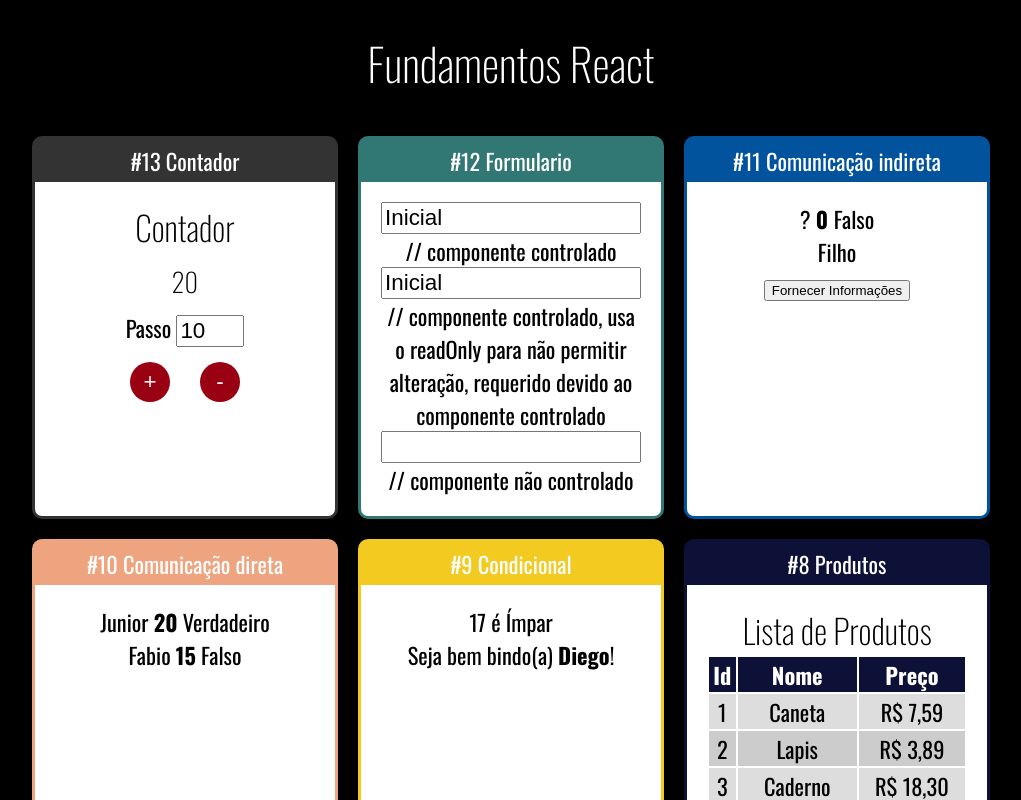
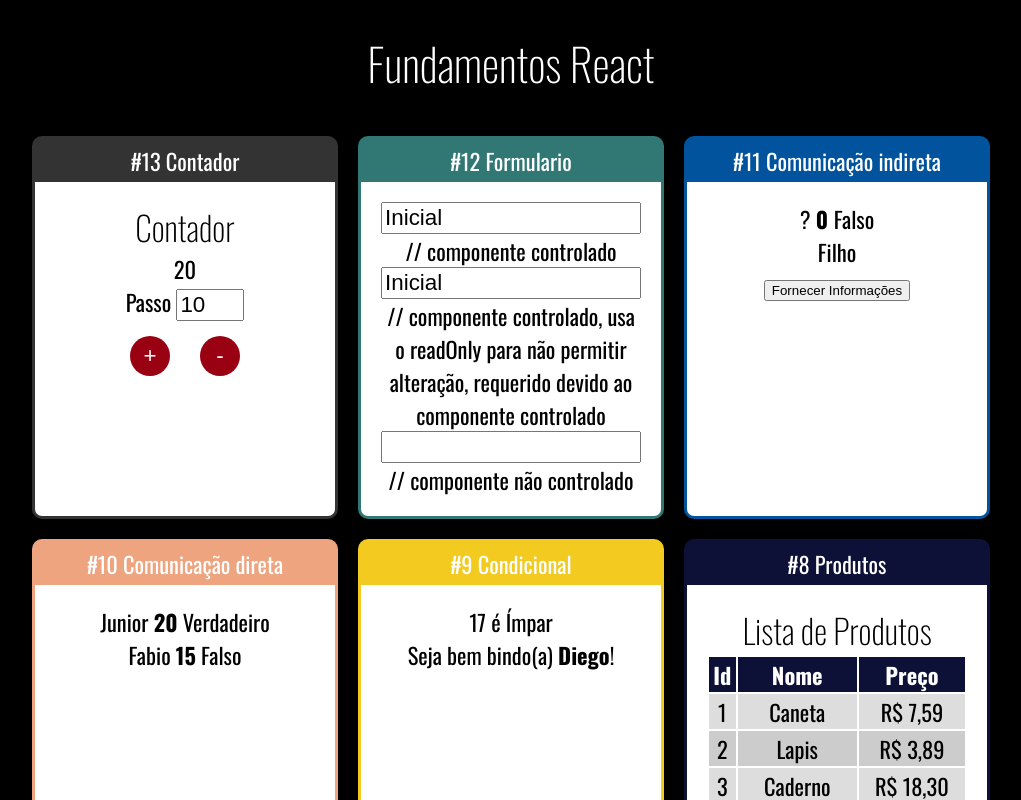
Before and after one commit to dronan/FundamentosReact, a React (Create React App) app: page / in a window 1280 px wide. Shown: the top 800 px of the page, without its empty margins (129-1150 px from the left). Built offline with nearby package versions, Linux system fonts and the light colour scheme.

Commit message:
dividindo para varios componentes e trabalhando com comunicacao direta (pai > filho) e indireta (filho < pai)

```diff
--- /dev/null
+++ b/src/components/contador/Botoes.jsx
@@ -0,0 +1,10 @@
+import React from "react";
+
+export default (props) => {
+  return (
+    <div>
+      <button onClick={props.setIncrementar}>+</button>
+      <button onClick={props.setDecrementar}>-</button>
+    </div>
+  );
+};
--- a/src/components/contador/Contador.jsx
+++ b/src/components/contador/Contador.jsx
@@ -1,5 +1,8 @@
 import React, { Component } from "react";
 import "./Contador.css";
+import Display from "./Display";
+import PassoForm from "./PassoForm";
+import Botoes from "./Botoes";
 export default class Contador extends Component {
 
     state = {
@@ -19,9 +22,9 @@
         })
     }
 
-    setPasso = (ev) => {
+    setPasso = (novoPasso) => {
         this.setState({
-            passo: +ev.target.value // o + converte para inteiro
+            passo: novoPasso,
         })
     }
 
@@ -30,17 +33,9 @@
         return (
             <div className="Contador">
                 <h2>Contador</h2>
-                <h3>{this.state.numero}</h3>
-                <div>
-                <label htmlFor="passoInput">Passo </label>
-                <input
-                    id="passoInput"
-                    type="number"
-                    value={this.state.passo}
-                    onChange={this.setPasso} />
-                </div>
-                <button onClick={this.inc}>+</button>
-                <button onClick={this.dec}>-</button>
+                <Display numero={this.state.numero} />
+                <PassoForm passo={this.state.passo} setPasso={this.setPasso}/>
+                <Botoes setIncrementar={this.inc} setDecrementar={this.dec}/>
             </div>
         )
 
--- /dev/null
+++ b/src/components/contador/Display.jsx
@@ -0,0 +1,9 @@
+import React from "react";
+
+export default props => {
+    return (
+        <div>
+            <span> {props.numero}</span>
+        </div>
+    )
+}
--- /dev/null
+++ b/src/components/contador/PassoForm.jsx
@@ -0,0 +1,15 @@
+import React from "react";
+
+export default (props) => {
+  return (
+    <div>
+      <label htmlFor="passoInput">Passo </label>
+      <input
+        id="passoInput"
+        type="number"
+        value={props.passo}
+        onChange={e => props.setPasso(+e.target.value)}
+      />
+    </div>
+  );
+};
```
